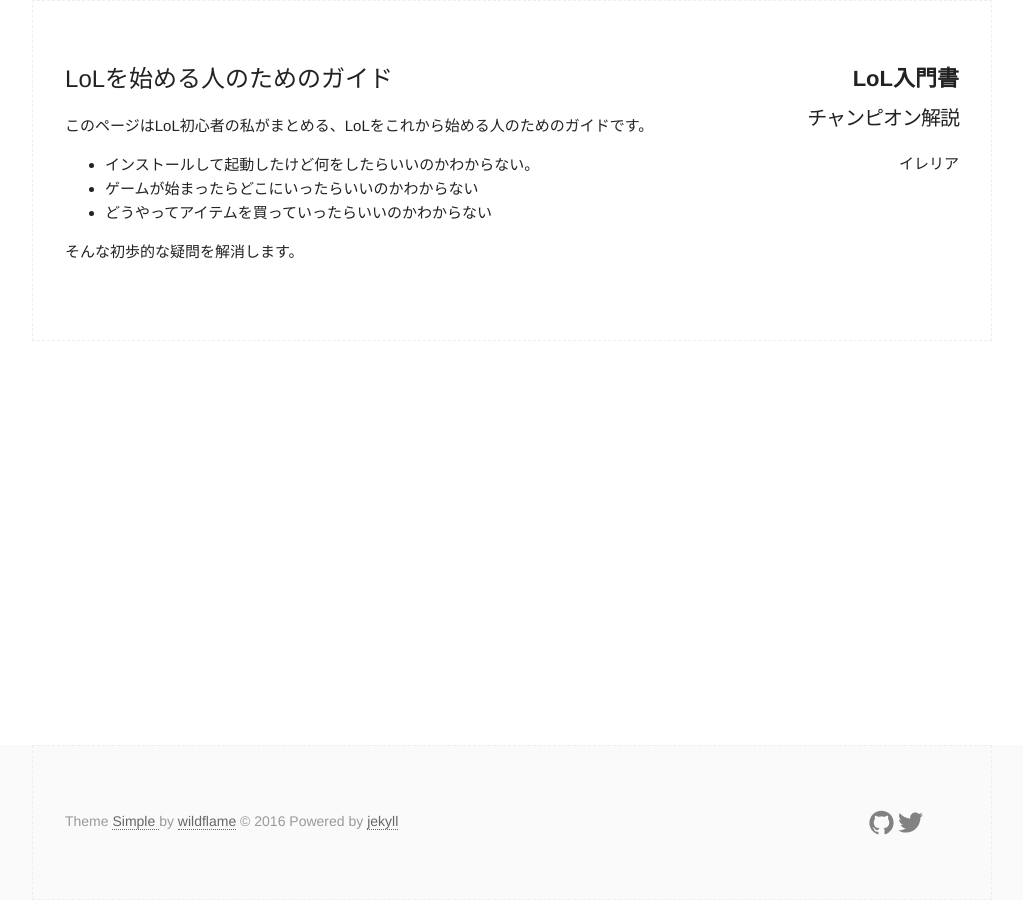
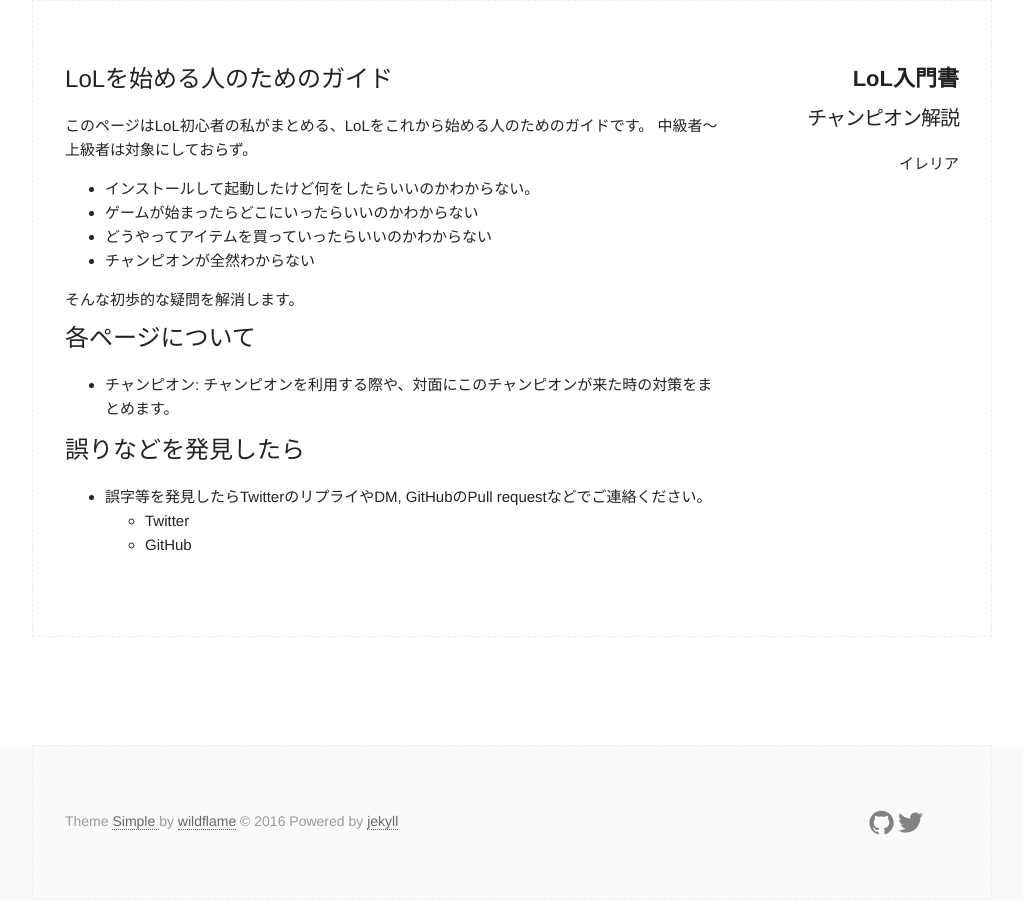
Before and after one commit to yoshikyoto/LoLBeginnersGuide, a Jekyll site: the page built from index.md, in a window 1280 px wide. Shown: the whole page, without its empty margins (128-1151 px from the left). Built offline with Jekyll 4.4.1, drawn with Linux system fonts in a browser that asks for light colours.

Commit message:
Update index.md

```diff
--- a/index.md
+++ b/index.md
@@ -6,9 +6,23 @@ title: トップページ
 # LoLを始める人のためのガイド
 
 このページはLoL初心者の私がまとめる、LoLをこれから始める人のためのガイドです。
+中級者〜上級者は対象にしておらず。
 
 * インストールして起動したけど何をしたらいいのかわからない。
 * ゲームが始まったらどこにいったらいいのかわからない
 * どうやってアイテムを買っていったらいいのかわからない
+* チャンピオンが全然わからない
 
 そんな初歩的な疑問を解消します。
+
+
+# 各ページについて
+
+* チャンピオン: チャンピオンを利用する際や、対面にこのチャンピオンが来た時の対策をまとめます。
+
+
+# 誤りなどを発見したら
+
+* 誤字等を発見したらTwitterのリプライやDM, GitHubのPull requestなどでご連絡ください。
+  * [Twitter](https://twitter.com/yoshiki_utakata)
+  * [GitHub](https://github.com/yoshikyoto/LoLBeginnersGuide)
```
